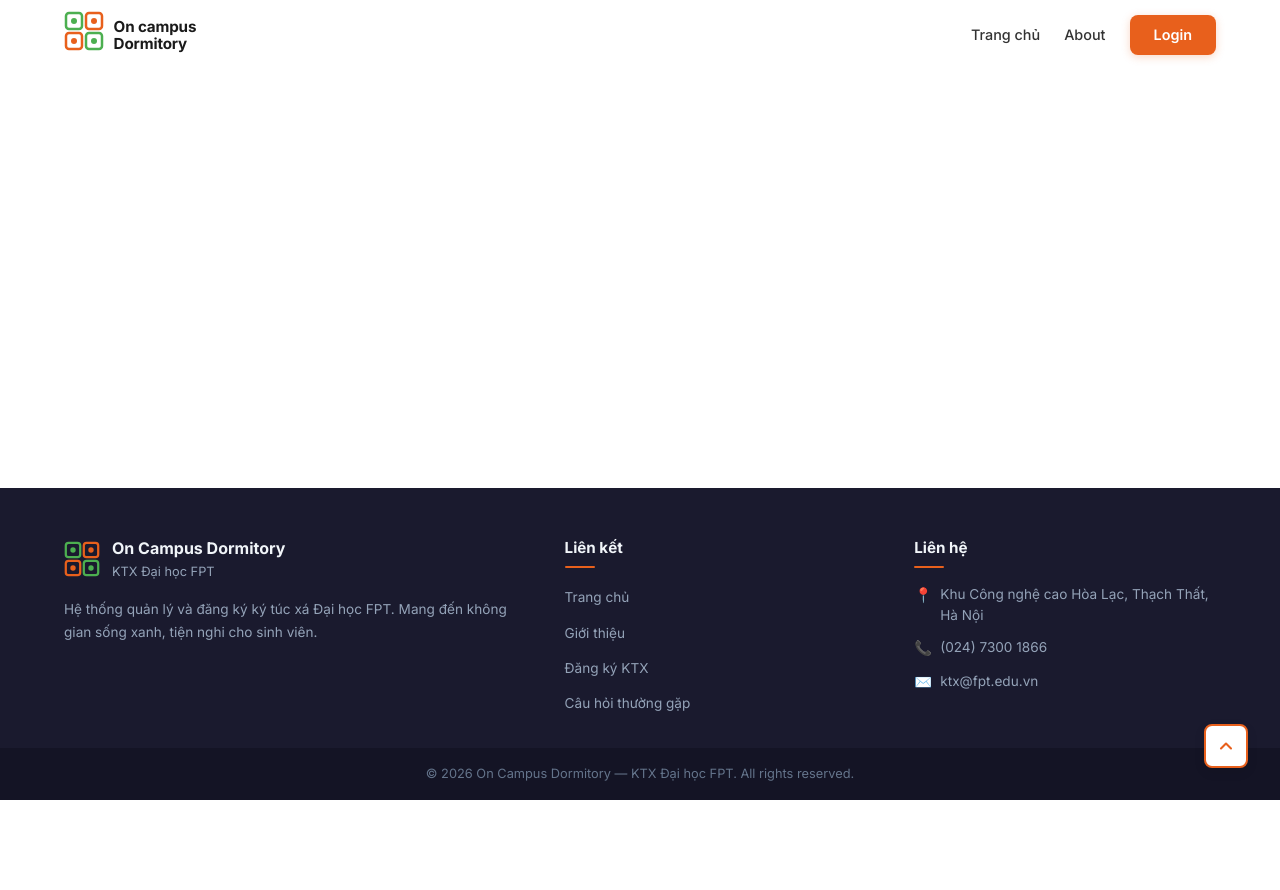
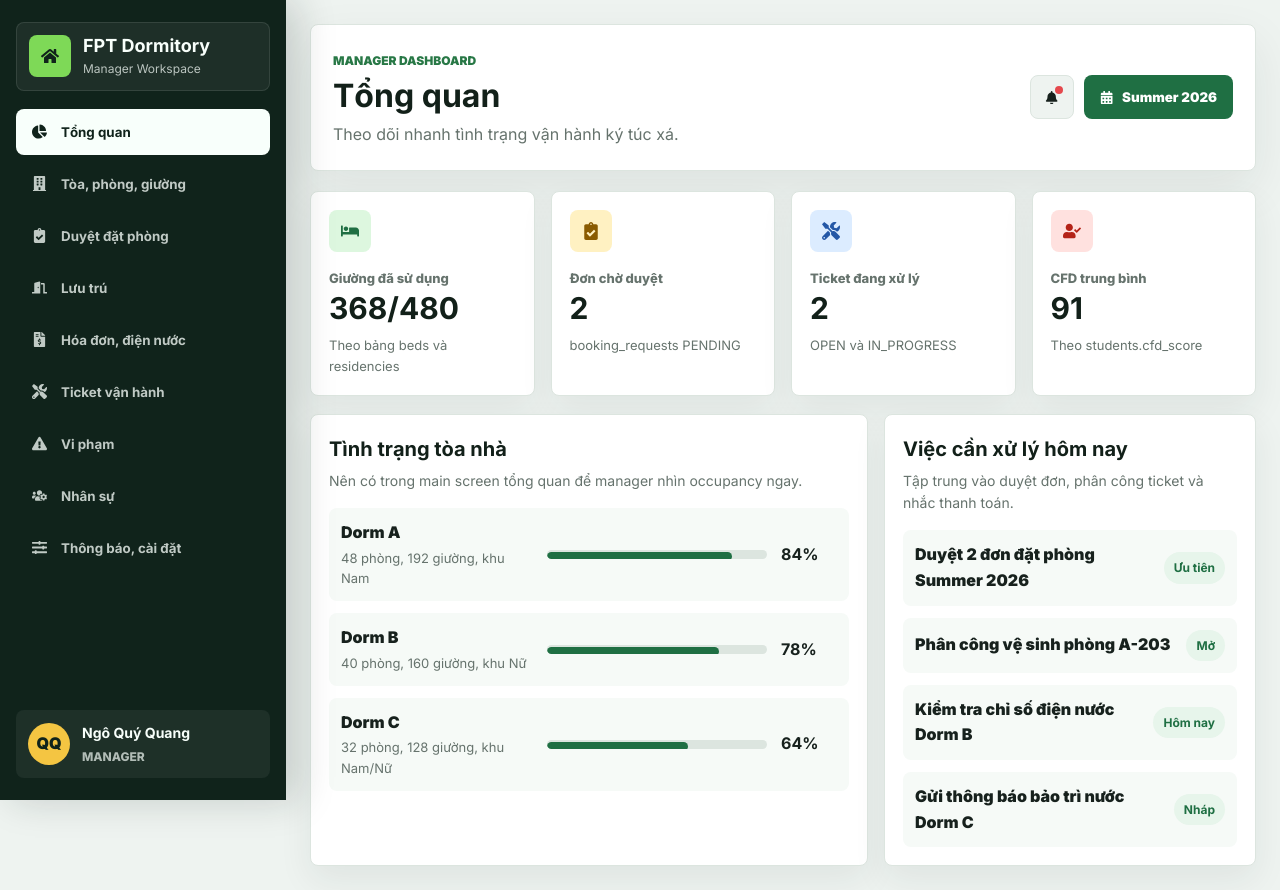
Before and after one commit to quangdat25/Wdp, a React (Vite) app in the folder frontend/: page /manager/dashboard in a window 1280 px wide. Before the commit the page ends 800 px from the top, so only its background shows below. Built offline with nearby package versions, Linux system fonts and the light colour scheme.

Commit message:
edit import in file App.jsx

```diff
--- a/frontend/src/App.jsx
+++ b/frontend/src/App.jsx
@@ -19,7 +19,7 @@ function App() {
     location.pathname.startsWith("/parent-dashboard") ||
     location.pathname.startsWith("/staff-dashboard") ||
     location.pathname.startsWith("/admin") ||
-    location.pathname.startsWith("/manager_dashbroad");
+    location.pathname.startsWith("/manager/dashboard");
 
   return (
     <div className="app">
@@ -33,7 +33,7 @@ function App() {
             <Route path="/parent-dashboard" element={<ParentDashboard />} />
             <Route path="/staff-dashboard" element={<StudentManagement />} />
             <Route path="/admin/students" element={<StudentManagement />} />
-            <Route path="/manager_dashbroad" element={<ManagerDashboard />} />
+            <Route path="/manager/dashboard" element={<ManagerDashboard />} />
           </Routes>
         </PageTransition>
       </main>
```
